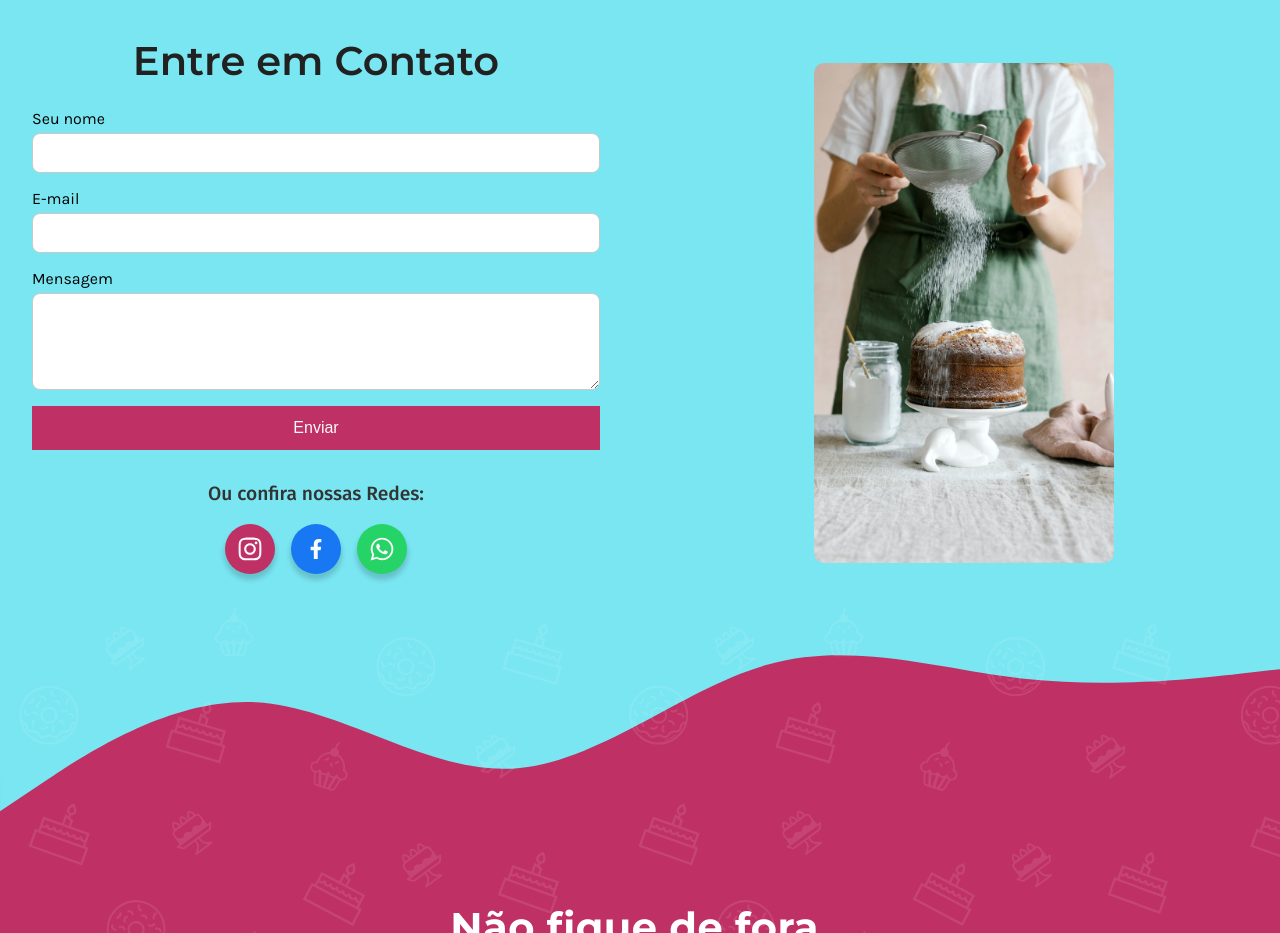
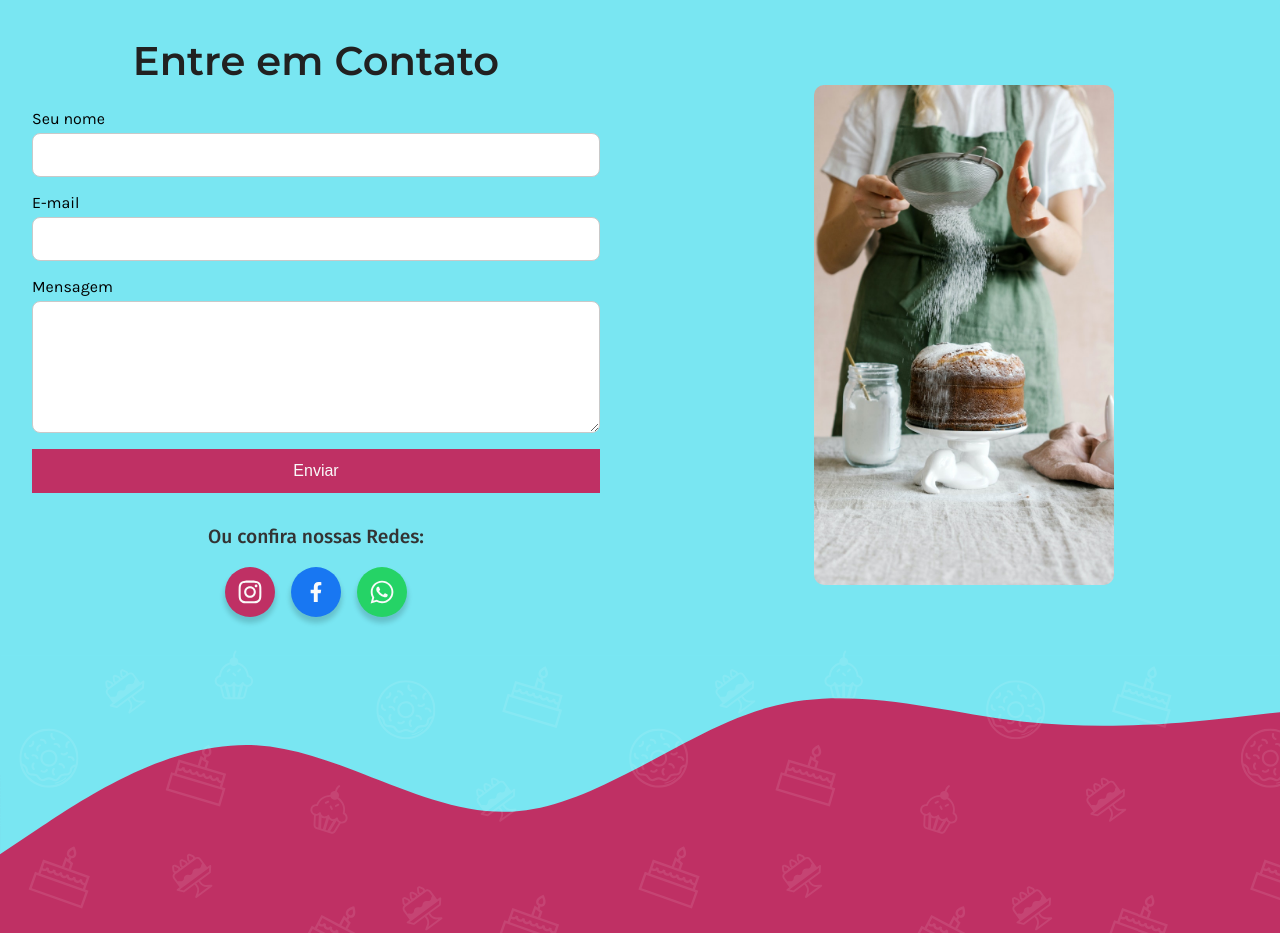
Before and after one commit to Nelson-DevStack/doceria-site, a React (Vite) app: page / in a window 1280 px wide. Shown: the part 2020-2953 px from the top of the page. Built offline with nearby package versions, Linux system fonts and the light colour scheme.

Commit message:
framer adjustments

```diff
--- a/src/components/AboutSection/index.tsx
+++ b/src/components/AboutSection/index.tsx
@@ -15,7 +15,7 @@
       <Container>
         <div className={style.contentWrapper}>
           <motion.span
-            initial={{ x: 500 }}
+            initial={{ x: 150 }}
             whileInView={{ x: 0 }}
             viewport={{ once: true }}
             transition={{ ease: 'easeOut', duration: 0.8 }}
@@ -24,7 +24,7 @@
           </motion.span>
           <motion.div
             className={style.imagesWrapper}
-            initial={{ x: -500 }}
+            initial={{ x: -150 }}
             whileInView={{ x: 0, transitionDuration: '300ms' }}
             viewport={{ once: true }}
           >
--- a/src/components/ContactSection/style.module.css
+++ b/src/components/ContactSection/style.module.css
@@ -68,6 +68,7 @@
   border-radius: 8px;
   border: 1px solid #c9c9c9;
   outline: none;
+  font-family: system-ui, -apple-system, BlinkMacSystemFont, 'Segoe UI', Roboto, Oxygen, Ubuntu, Cantarell, 'Open Sans', 'Helvetica Neue', sans-serif;
 }
 
 .form label input:focus, textarea:focus {
--- a/src/index.css
+++ b/src/index.css
@@ -9,8 +9,13 @@
   box-sizing: border-box;
 }
 
+html, body {
+  overflow-x: hidden;
+}
+
 body {
   font-family: system-ui, -apple-system, BlinkMacSystemFont, 'Segoe UI', Roboto, Oxygen, Ubuntu, Cantarell, 'Open Sans', 'Helvetica Neue', sans-serif;
+  position: relative;
 }
 
 button {
```
